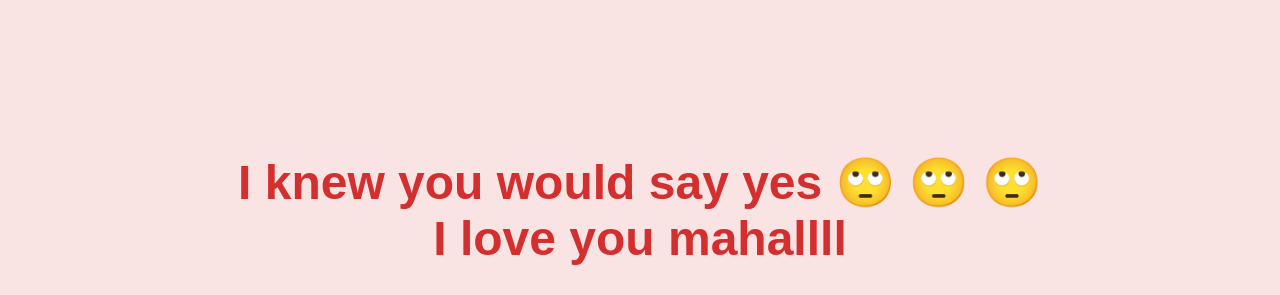
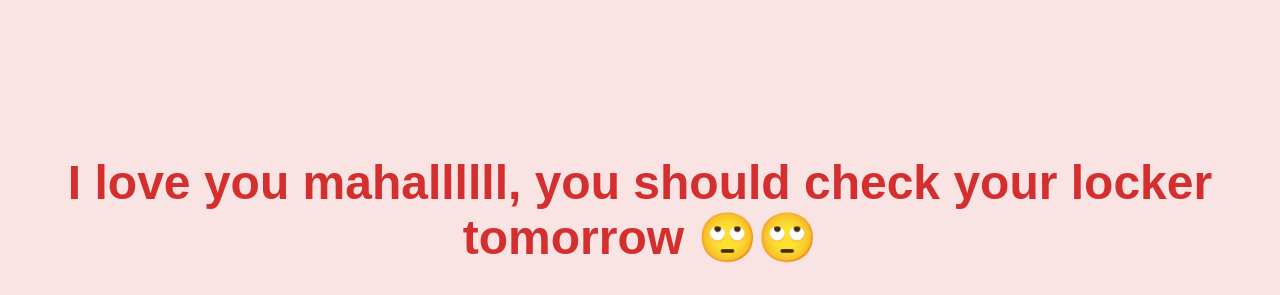
Before and after one commit to surpenov/Project-14, a plain HTML site: page yes_page.html in a window 1280 px wide. Shown: the top 295 px of the page. Drawn offline with Linux system fonts and the light colour scheme.

Commit message:
Update yes_page.html

```diff
--- a/yes_page.html
+++ b/yes_page.html
@@ -9,7 +9,7 @@
 </head>
 <body>
     <div class="container">
-        <h1 class="header_text">I knew you would say yes &#128580; &#128580; &#128580; <br> I love you mahallll </h1>
+        <h1 class="header_text">I love you mahallllll, you should check your locker tomorrow 🙄🙄 </h1>
         <div class="gif_container">
             <img src="https://media4.giphy.com/media/v1.Y2lkPTc5MGI3NjExMmo3c3l5ODh3ZGN6NHhhaDE2Mjg1ZjkwOXczdDFxbWM3dTBtaW9zaiZlcD12MV9pbnRlcm5hbF9naWZfYnlfaWQmY3Q9cw/9XY4f3FgFTT4QlaYqa/giphy.gif">
         </div>
```
